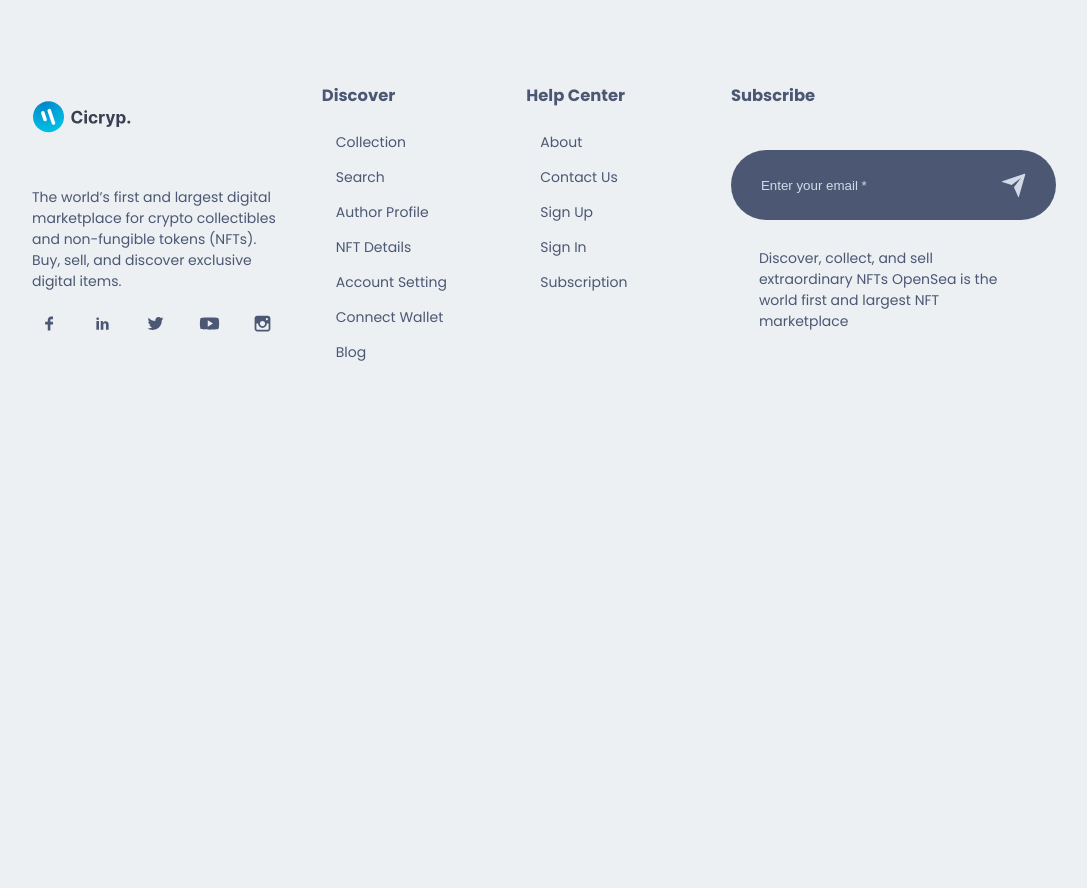
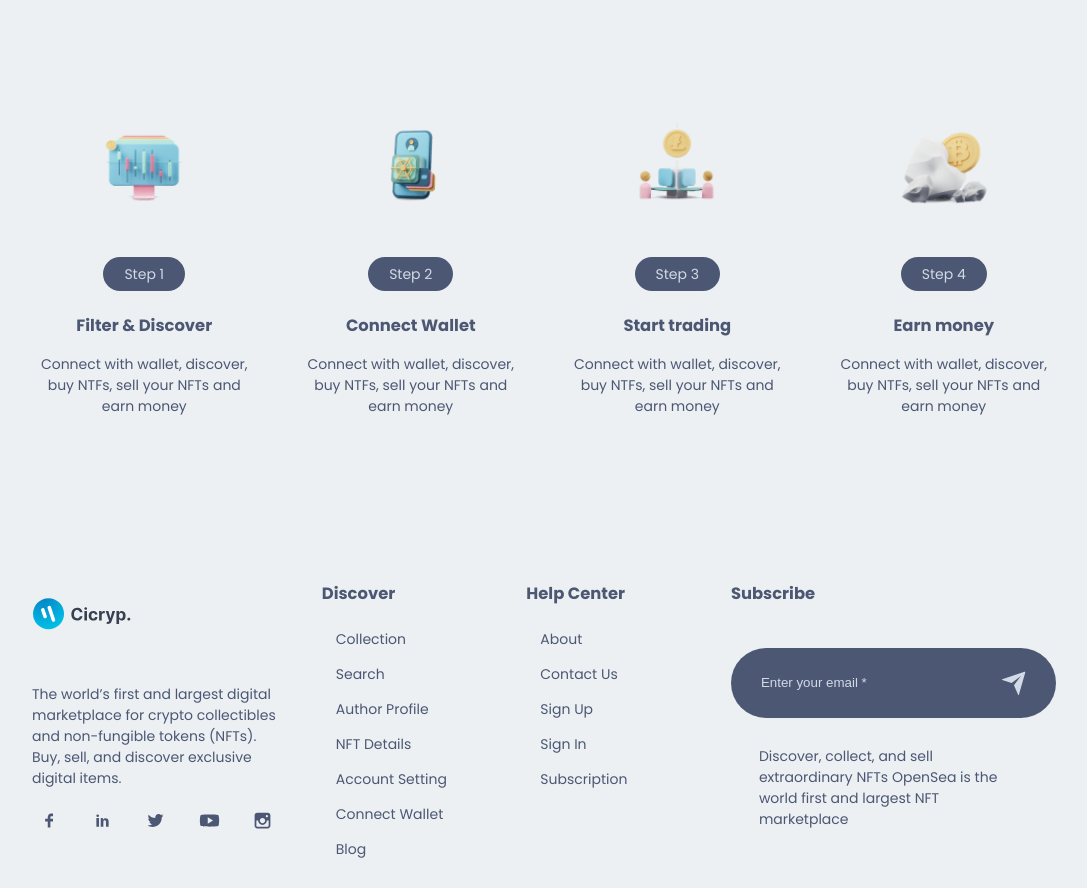
Before and after one commit to Huy-pynok3/Marketplate, a Next.js app: page / in a window 1280 px wide. Shown: the part 792-1680 px from the top of the page, without its empty margins (96-1183 px from the left). Before the commit the page ends 1183 px from the top, so only its background shows below. Built offline with nearby package versions, Linux system fonts and the light colour scheme.

Commit message:
feat: add Service

```diff
--- a/src/app/page.js
+++ b/src/app/page.js
@@ -1,11 +1,12 @@
 import React from "react";
 import Style from "@/styles/page.module.css";
-import { HeroSection } from "@/components/componentsindex";
+import { HeroSection, Service } from "@/components/componentsindex";
 
 export default function Home() {
   return (
     <div className={Style.homePage}>
       <HeroSection/>
+      <Service />
     </div>
   );
 }
--- /dev/null
+++ b/src/components/Service/Service.jsx
@@ -0,0 +1,84 @@
+import React from "react";
+import Image from "next/image";
+
+import Style from "./Service.module.css";
+import images from "@/img";
+
+const Service = () => {
+  return (
+    <div className={Style.service}>
+      <div className={Style.service_box}>
+        <div className={Style.service_box_item}>
+          <Image
+            src={images.service1}
+            alt="Filter & Discover"
+            width={100}
+            height={100}
+          />
+          <p className={Style.service_box_item_step}>
+            <span>Step 1</span>
+          </p>
+          <h3>Filter & Discover</h3>
+          <p>
+            Connect with wallet, discover, buy NTFs, sell your NFTs and earn
+            money
+          </p>
+        </div>
+
+        <div className={Style.service_box_item}>
+          <Image
+            src={images.service2}
+            alt="Connect Wallet"
+            width={100}
+            height={100}
+          />
+          <p className={Style.service_box_item_step}>
+            <span>Step 2</span>
+          </p>
+          <h3>Connect Wallet</h3>
+          <p>
+            Connect with wallet, discover, buy NTFs, sell your NFTs and earn
+            money
+          </p>
+        </div>
+
+        <div className={Style.service_box_item}>
+          <Image
+            src={images.service3}
+            alt="Filter & Discover"
+            width={100}
+            height={100}
+          />
+          <p className={Style.service_box_item_step}>
+            <span>Step 3</span>
+          </p>
+          <h3>Start trading</h3>
+          <p>
+            Connect with wallet, discover, buy NTFs, sell your NFTs and earn
+            money
+          </p>
+        </div>
+        <div className={Style.service_box_item}>
+          <Image
+            src={images.service4}
+            alt="Filter & Discover"
+            width={100}
+            height={100}
+          />
+          <p className={Style.service_box_item_step}>
+            <span>Step 4</span>
+          </p>
+          <h3>Earn money</h3>
+          <p>
+            Connect with wallet, discover, buy NTFs, sell your NFTs and earn
+            money
+          </p>
+        </div>
+
+
+      </div>
+    </div>
+  );
+};
+
+export default Service;
--- /dev/null
+++ b/src/components/Service/Service.module.css
@@ -0,0 +1,38 @@
+
+.service{
+    width: 80%;
+    margin: 3rem auto;
+    margin-block: 8rem;
+}
+
+.service_box{
+    grid-template-columns: repeat(4, 1fr);
+    display: grid;
+    gap: 3rem;
+    text-align: center;
+}
+
+.service_box_item_step{
+    margin-top: 3rem;
+    margin-bottom: 2rem;
+}
+
+.service_box_item_step span{
+    padding: .5rem 1.5rem;
+    border-radius: 5rem;
+    background-color:  var(--icons-color);
+    color: var(--shadow-dark-color);
+}
+
+@media screen and (max-width: 35em) {
+    .service{
+        width: 90%;
+    }
+}
+
+@media screen and (max-width: 50em) {
+    .service_box{
+        grid-template-columns: repeat(2, 1fr);
+        gap: 1rem;
+    }
+}
--- a/src/components/componentsindex.js
+++ b/src/components/componentsindex.js
@@ -2,4 +2,5 @@
 import Footer from "./Footer/Footer";
 import NavBar from "./NavBar/NavBar";
 import HeroSection from "./HeroSection/HeroSection";
-export {Button, Footer, NavBar, HeroSection};
+import Service from "./Service/Service";
+export {Button, Footer, NavBar, HeroSection, Service};
```
